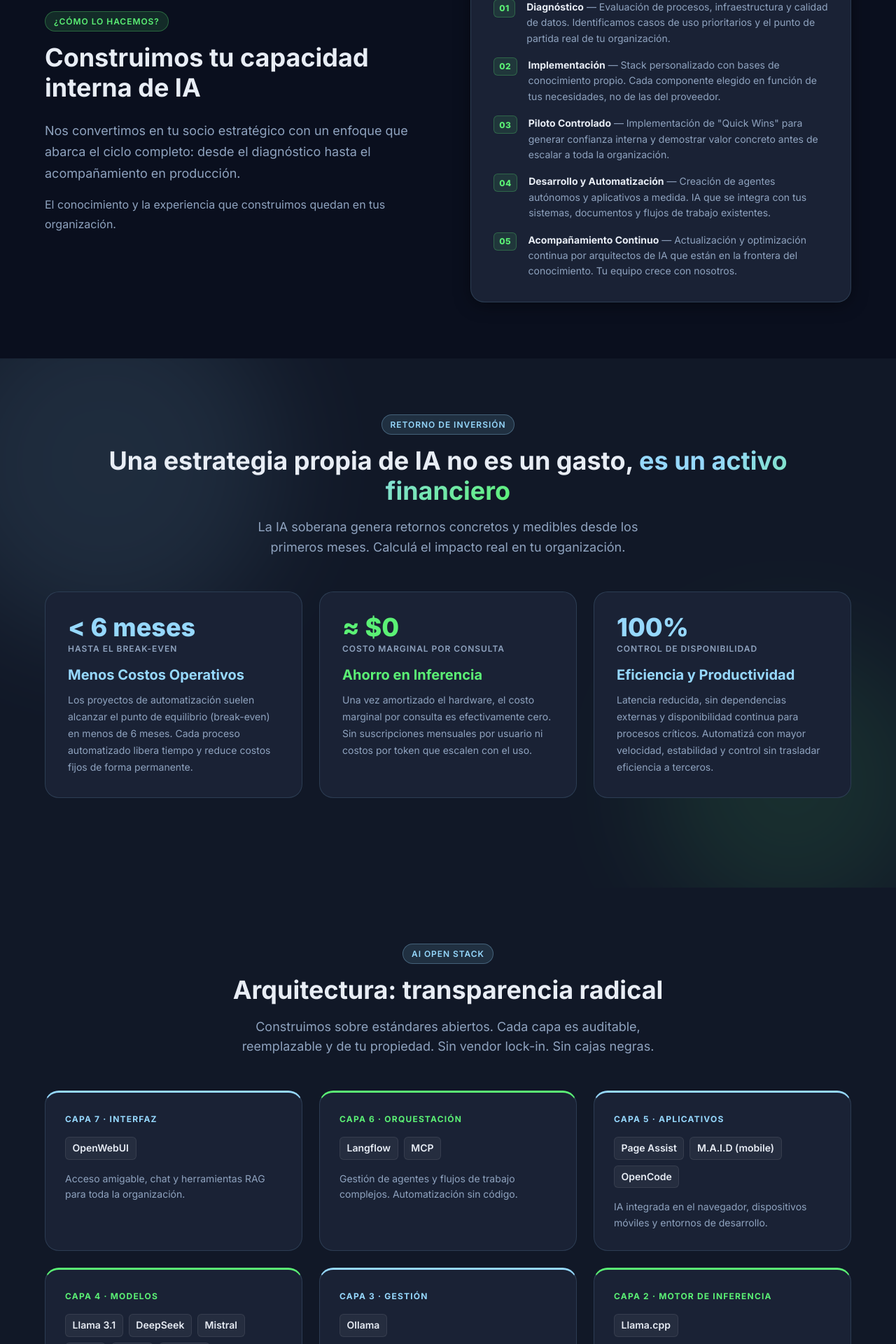
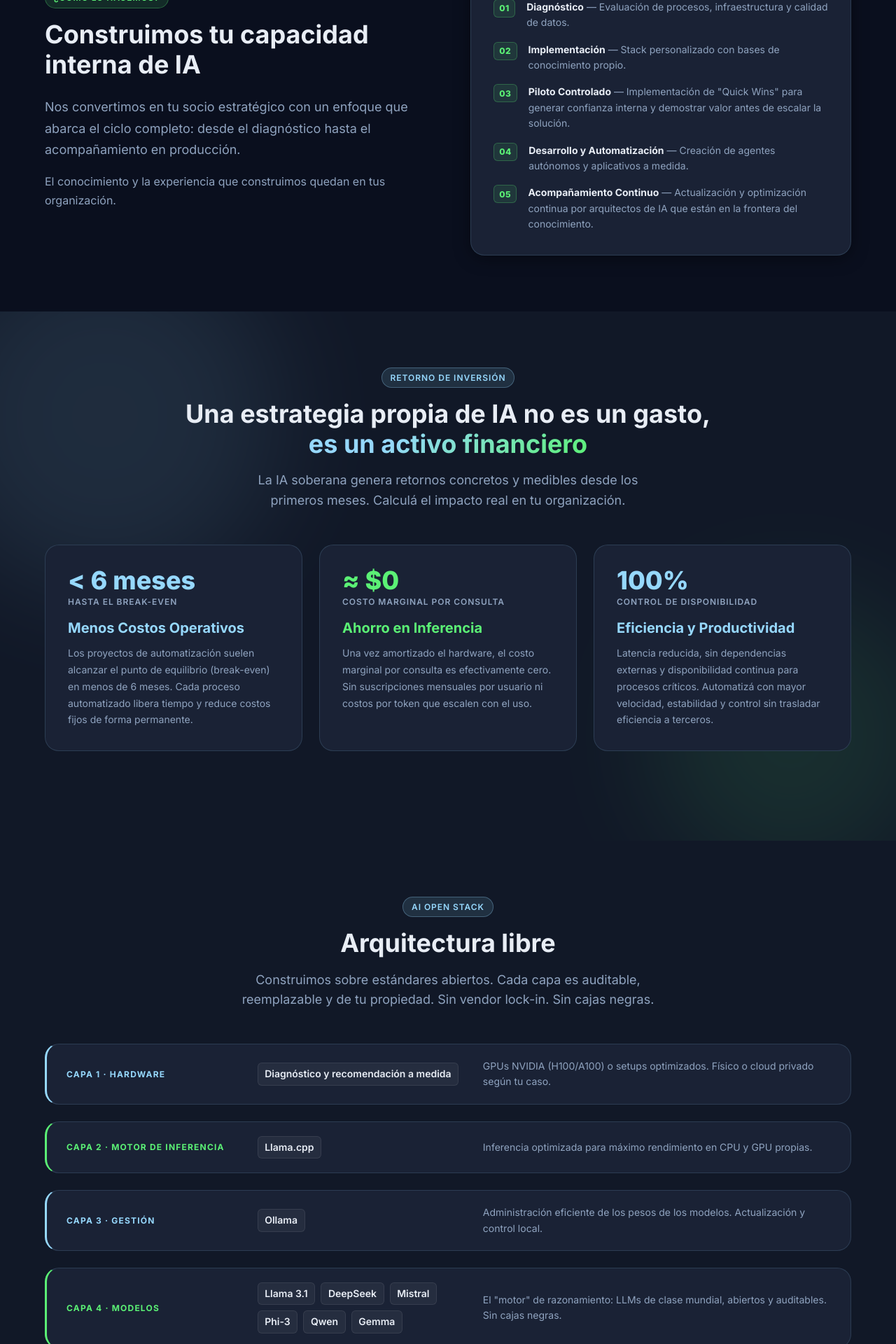
Before and after one commit to nicolasdimarco/GenIA, a React (Vite) app: page / in a window 1280 px wide. Shown: the part 1900-3820 px from the top of the page at 70% size. Built offline with nearby package versions, Linux system fonts and the light colour scheme.

Commit message:
feat(arquitectura): orden ascendente de capas y layout horizontal full-width

```diff
--- a/src/components/Benefits.jsx
+++ b/src/components/Benefits.jsx
@@ -2,13 +2,6 @@ import { LuPlane, LuFileText, LuActivity, LuReceipt, LuServer } from 'react-icon
 import './Benefits.css'
 
 const USE_CASES = [
-  {
-    Icon: LuPlane,
-    title: 'Navegación Aeronáutica',
-    description: 'Gestión de tráfico aéreo con IA explicable (XAI) y copilotos de mantenimiento predictivo. Manuales técnicos y procedimientos consultables sin que el dato salga de la red.',
-    color: 'blue',
-    tag: 'EANA · Aerolíneas',
-  },
   {
     Icon: LuFileText,
     title: 'Registros Cívicos',
--- a/src/components/HowItWorks.css
+++ b/src/components/HowItWorks.css
@@ -4,7 +4,7 @@
 
 .howit__grid {
   display: grid;
-  grid-template-columns: repeat(auto-fit, minmax(300px, 1fr));
+  grid-template-columns: 1fr;
   gap: 1.5rem;
 }
 
@@ -12,8 +12,12 @@
   background: var(--color-bg-card);
   border: 1px solid var(--color-border);
   border-radius: var(--border-radius-lg);
-  padding: 1.75rem;
+  padding: 1.25rem 1.75rem;
   transition: transform 0.2s ease, border-color 0.2s ease;
+  display: grid;
+  grid-template-columns: minmax(180px, 1fr) minmax(220px, 1.2fr) 2fr;
+  align-items: center;
+  gap: 1.5rem;
 }
 
 .howit__card:hover {
@@ -21,11 +25,13 @@
 }
 
 .howit__card--blue {
-  border-top: 3px solid var(--color-blue);
+  border-left: 3px solid var(--color-blue);
+  border-top: 1px solid var(--color-border);
 }
 
 .howit__card--green {
-  border-top: 3px solid var(--color-green);
+  border-left: 3px solid var(--color-green);
+  border-top: 1px solid var(--color-border);
 }
 
 .howit__layer-badge {
@@ -34,7 +40,7 @@
   letter-spacing: 0.1em;
   text-transform: uppercase;
   color: var(--color-text-muted);
-  margin-bottom: 1rem;
+  margin-bottom: 0;
 }
 
 .howit__card--blue .howit__layer-badge {
@@ -50,7 +56,7 @@
   display: flex;
   flex-wrap: wrap;
   gap: 0.5rem;
-  margin-bottom: 1rem;
+  margin-bottom: 0;
 }
 
 .howit__tool {
@@ -67,4 +73,13 @@
   font-size: var(--font-size-sm);
   color: var(--color-text-muted);
   line-height: 1.6;
+  margin: 0;
 }
+
+@media (max-width: 768px) {
+  .howit__card {
+    grid-template-columns: 1fr;
+    gap: 0.75rem;
+    padding: 1.5rem;
+  }
+}
--- a/src/components/HowItWorks.jsx
+++ b/src/components/HowItWorks.jsx
@@ -2,10 +2,34 @@ import './HowItWorks.css'
 
 const STACK = [
   {
-    layer: 'Capa 7 · Interfaz',
+    layer: 'Capa 1 · Hardware',
     color: 'blue',
-    tools: ['OpenWebUI'],
-    description: 'Acceso amigable, chat y herramientas RAG para toda la organización.',
+    tools: ['Diagnóstico y recomendación a medida'],
+    description: 'GPUs NVIDIA (H100/A100) o setups optimizados. Físico o cloud privado según tu caso.',
+  },
+  {
+    layer: 'Capa 2 · Motor de Inferencia',
+    color: 'green',
+    tools: ['Llama.cpp'],
+    description: 'Inferencia optimizada para máximo rendimiento en CPU y GPU propias.',
+  },
+  {
+    layer: 'Capa 3 · Gestión',
+    color: 'blue',
+    tools: ['Ollama'],
+    description: 'Administración eficiente de los pesos de los modelos. Actualización y control local.',
+  },
+  {
+    layer: 'Capa 4 · Modelos',
+    color: 'green',
+    tools: ['Llama 3.1', 'DeepSeek', 'Mistral', 'Phi-3', 'Qwen', 'Gemma'],
+    description: 'El "motor" de razonamiento: LLMs de clase mundial, abiertos y auditables. Sin cajas negras.',
+  },
+  {
+    layer: 'Capa 5 · Aplicativos',
+    color: 'blue',
+    tools: ['Page Assist', 'M.A.I.D (mobile)', 'OpenCode'],
+    description: 'IA integrada en el navegador, dispositivos móviles y entornos de desarrollo.',
   },
   {
     layer: 'Capa 6 · Orquestación',
@@ -14,34 +38,10 @@ const STACK = [
     description: 'Gestión de agentes y flujos de trabajo complejos. Automatización sin código.',
   },
   {
-    layer: 'Capa 5 · Aplicativos',
+    layer: 'Capa 7 · Interfaz',
     color: 'blue',
-    tools: ['Page Assist', 'M.A.I.D (mobile)', 'OpenCode'],
-    description: 'IA integrada en el navegador, dispositivos móviles y entornos de desarrollo.',
-  },
-  {
-    layer: 'Capa 4 · Modelos',
-    color: 'green',
-    tools: ['Llama 3.1', 'DeepSeek', 'Mistral', 'Phi-3', 'Qwen', 'Gemma'],
-    description: 'El "motor" de razonamiento: LLMs de clase mundial, abiertos y auditables. Sin cajas negras.',
-  },
-  {
-    layer: 'Capa 3 · Gestión',
-    color: 'blue',
-    tools: ['Ollama'],
-    description: 'Administración eficiente de los pesos de los modelos. Actualización y control local.',
-  },
-  {
-    layer: 'Capa 2 · Motor de Inferencia',
-    color: 'green',
-    tools: ['Llama.cpp'],
-    description: 'Inferencia optimizada para máximo rendimiento en CPU y GPU propias.',
-  },
-  {
-    layer: 'Capa 1 · Hardware',
-    color: 'blue',
-    tools: ['Diagnóstico y recomendación a medida'],
-    description: 'GPUs NVIDIA (H100/A100) o setups optimizados. Físico o cloud privado según tu caso.',
+    tools: ['OpenWebUI'],
+    description: 'Acceso amigable, chat y herramientas RAG para toda la organización.',
   },
   {
     layer: 'Transversal · Observabilidad',
@@ -57,7 +57,7 @@ export default function HowItWorks() {
       <div className="container">
         <div className="section-header">
           <span className="badge badge--blue">AI Open Stack</span>
-          <h2 id="howit-heading">Arquitectura: transparencia radical</h2>
+          <h2 id="howit-heading">Arquitectura libre</h2>
           <p>
             Construimos sobre estándares abiertos. Cada capa es auditable, reemplazable
             y de tu propiedad. Sin vendor lock-in. Sin cajas negras.
--- a/src/components/Sovereignty.jsx
+++ b/src/components/Sovereignty.jsx
@@ -39,7 +39,7 @@ export default function Sovereignty() {
         <div className="section-header">
           <span className="badge badge--blue">Retorno de Inversión</span>
           <h2 id="sovereignty-heading">
-            Una estrategia propia de IA no es un gasto,{' '}
+            Una estrategia propia de IA no es un gasto,{' '} <br />
             <span className="sovereignty__accent">es un activo financiero</span>
           </h2>
           <p>
--- a/src/components/WhatIsGenIA.jsx
+++ b/src/components/WhatIsGenIA.jsx
@@ -5,27 +5,27 @@ const STEPS = [
   {
     number: '01',
     title: 'Diagnóstico',
-    text: 'Evaluación de procesos, infraestructura y calidad de datos. Identificamos casos de uso prioritarios y el punto de partida real de tu organización.',
+    text: 'Evaluación de procesos, infraestructura y calidad de datos.',
   },
   {
     number: '02',
     title: 'Implementación',
-    text: 'Stack personalizado con bases de conocimiento propio. Cada componente elegido en función de tus necesidades, no de las del proveedor.',
+    text: 'Stack personalizado con bases de conocimiento propio.',
   },
   {
     number: '03',
     title: 'Piloto Controlado',
-    text: 'Implementación de "Quick Wins" para generar confianza interna y demostrar valor concreto antes de escalar a toda la organización.',
+    text: 'Implementación de "Quick Wins" para generar confianza interna y demostrar valor antes de escalar la solución.',
   },
   {
     number: '04',
     title: 'Desarrollo y Automatización',
-    text: 'Creación de agentes autónomos y aplicativos a medida. IA que se integra con tus sistemas, documentos y flujos de trabajo existentes.',
+    text: 'Creación de agentes autónomos y aplicativos a medida.',
   },
   {
     number: '05',
     title: 'Acompañamiento Continuo',
-    text: 'Actualización y optimización continua por arquitectos de IA que están en la frontera del conocimiento. Tu equipo crece con nosotros.',
+    text: 'Actualización y optimización continua por arquitectos de IA que están en la frontera del conocimiento.',
   },
 ]
 
@@ -50,7 +50,7 @@ export default function WhatIsGenIA() {
 
           <div className="whatis__card">
             <h3 className="whatis__card-title">
-              <LuMap size={20} aria-hidden="true" /> Nuestro roadmap de madurez
+              <LuMap size={20} aria-hidden="true" /> Nuestro roadmap
             </h3>
             <ul className="whatis__list" role="list">
               {STEPS.map((s) => (
```
